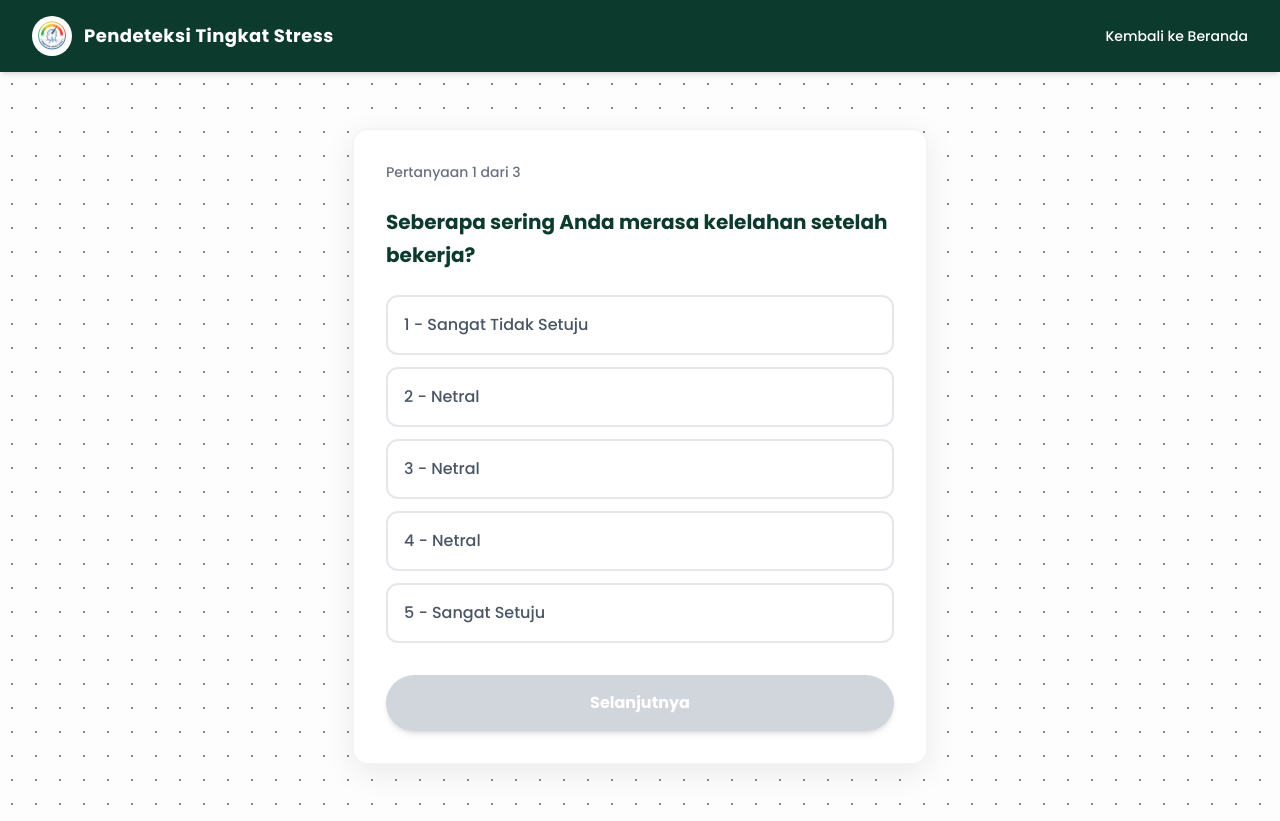
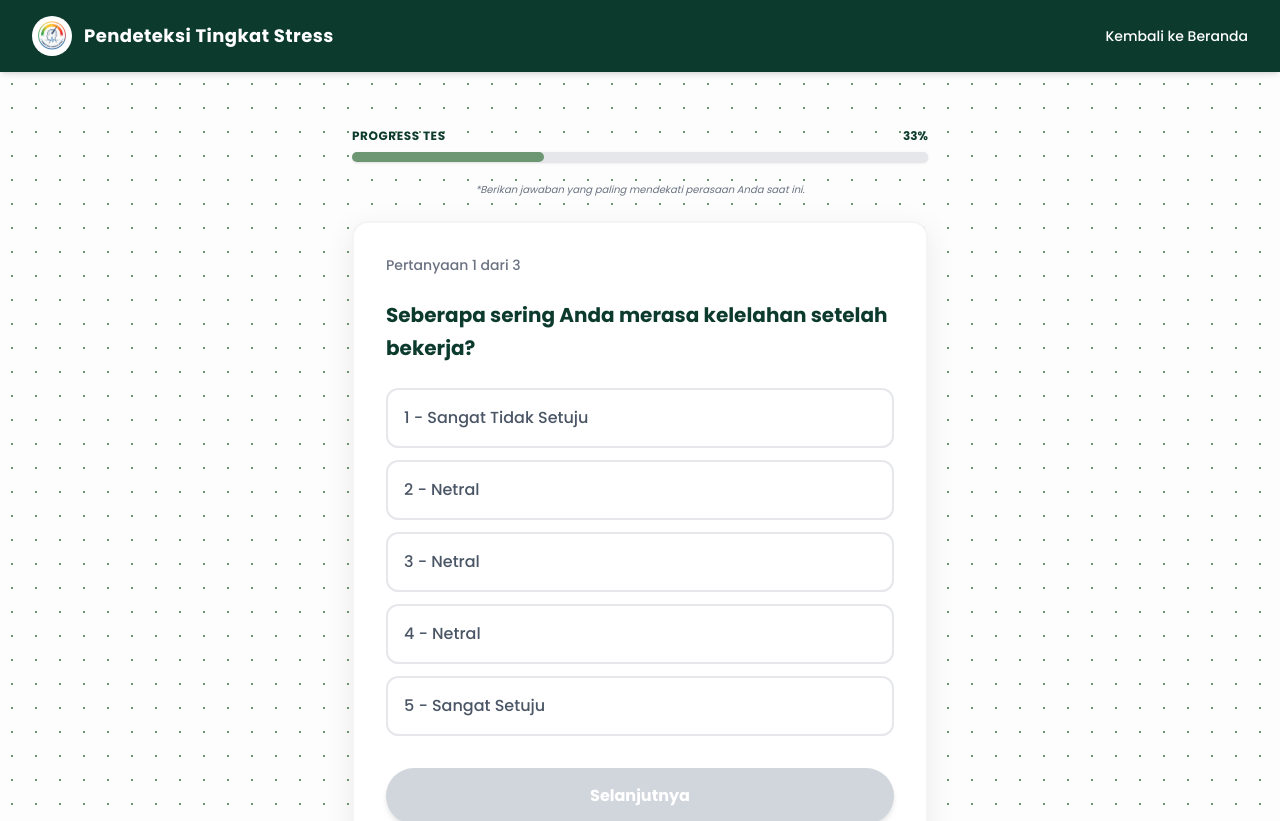
Before and after one commit to Fathurramz/Pemodelan-Sistem-Pakar-Identifikasi-Tingkat-Stres-Karyawan, a React (Vite) app in the folder client/: page /assessment in a window 1280 px wide. Shown: the top 821 px of the page. Built offline with nearby package versions, Linux system fonts and the light colour scheme.

Commit message:
add progres bar container

```diff
--- a/client/src/pages/Assessment.jsx
+++ b/client/src/pages/Assessment.jsx
@@ -1,12 +1,15 @@
-import { useState } from 'react';
-import { useNavigate, Link } from 'react-router-dom';
+import { useState } from "react";
+import { useNavigate, Link } from "react-router-dom";
 import logoAplikasi from "../assets/logo-capstone.svg";
 import { FaEnvelope, FaGithub } from "react-icons/fa";
 
 // Mock Data Pertanyaan dummy
 const questions = [
   { id: 1, text: "Seberapa sering Anda merasa kelelahan setelah bekerja?" },
-  { id: 2, text: "Apakah Anda sulit berkonsentrasi pada tugas akhir-akhir ini?" },
+  {
+    id: 2,
+    text: "Apakah Anda sulit berkonsentrasi pada tugas akhir-akhir ini?",
+  },
   { id: 3, text: "Seberapa sering Anda merasa cemas terkait pekerjaan?" },
 ];
 
@@ -24,13 +27,12 @@ const Assessment = () => {
       setCurrentQuestion(currentQuestion + 1);
     } else {
       console.log("Kirim data ke backend:", answers);
-      navigate('/dashboard');
+      navigate("/dashboard");
     }
   };
 
   return (
     <div className="min-h-screen flex flex-col font-sans bg-pattern-dots">
-
       {/* Header */}
       <nav className="fixed top-0 w-full z-50 bg-[#0C3B2E] text-white px-8 py-4 flex justify-between items-center shadow-md">
         <div className="flex items-center gap-3">
@@ -43,13 +45,39 @@ const Assessment = () => {
             Pendeteksi Tingkat Stress
           </h1>
         </div>
-        <Link to="/" className="text-sm hover:text-[#BB8A52] transition-colors font-medium">
+        <Link
+          to="/"
+          className="text-sm hover:text-[#BB8A52] transition-colors font-medium"
+        >
           Kembali ke Beranda
         </Link>
       </nav>
 
       {/* Main Content (Kuesioner) */}
-      <main className="pt-32 pb-16 px-4 flex justify-center flex-grow items-center">
+      <main className="pt-32 pb-16 px-4 flex flex-col justify-center flex-grow items-center">
+        {/* Progress Bar Container */}
+        <div className="max-w-xl w-full mb-6">
+          <div className="flex justify-between items-end mb-2">
+            <span className="text-xs font-bold text-[#0C3B2E] uppercase tracking-wider">
+              Progress Tes
+            </span>
+            <span className="text-xs font-bold text-[#0C3B2E]">
+              {Math.round(((currentQuestion + 1) / questions.length) * 100)}%
+            </span>
+          </div>
+          <div className="w-full bg-gray-200 rounded-full h-2.5 shadow-sm">
+            <div
+              className="bg-[#6D9773] h-2.5 rounded-full transition-all duration-500 ease-out"
+              style={{
+                width: `${((currentQuestion + 1) / questions.length) * 100}%`,
+              }}
+            ></div>
+          </div>
+
+          <p className="text-[10px] text-gray-500 mt-5 italic text-center">
+            *Berikan jawaban yang paling mendekati perasaan Anda saat ini.
+          </p>
+        </div>
         <div className="bg-white p-8 rounded-2xl shadow-[0_8px_30px_rgb(0,0,0,0.08)] max-w-xl w-full border-2 border-gray-100">
           <div className="mb-6 text-sm text-gray-500 font-medium">
             Pertanyaan {currentQuestion + 1} dari {questions.length}
@@ -67,11 +95,16 @@ const Assessment = () => {
                 onClick={() => handleAnswer(score)}
                 className={`p-4 rounded-xl border-2 transition-all text-left font-medium ${
                   answers[currentQuestion] === score
-                    ? 'border-[#6D9773] bg-[#f0f9f1] text-[#0C3B2E]'
-                    : 'border-gray-200 hover:border-[#6D9773] text-gray-600'
+                    ? "border-[#6D9773] bg-[#f0f9f1] text-[#0C3B2E]"
+                    : "border-gray-200 hover:border-[#6D9773] text-gray-600"
                 }`}
               >
-                {score} - {score === 1 ? 'Sangat Tidak Setuju' : score === 5 ? 'Sangat Setuju' : 'Netral'}
+                {score} -{" "}
+                {score === 1
+                  ? "Sangat Tidak Setuju"
+                  : score === 5
+                    ? "Sangat Setuju"
+                    : "Netral"}
               </button>
             ))}
           </div>
@@ -81,7 +114,9 @@ const Assessment = () => {
             disabled={!answers[currentQuestion]}
             className="w-full bg-[#6D9773] text-white py-4 rounded-full font-bold hover:bg-[#0C3B2E] disabled:bg-gray-300 disabled:cursor-not-allowed transition-colors shadow-md"
           >
-            {currentQuestion === questions.length - 1 ? "Selesai & Analisis" : "Selanjutnya"}
+            {currentQuestion === questions.length - 1
+              ? "Selesai & Analisis"
+              : "Selanjutnya"}
           </button>
         </div>
       </main>
@@ -91,7 +126,6 @@ const Assessment = () => {
         <div className="max-w-7xl mx-auto">
           <h2 className="text-2xl font-bold mb-8">About Us</h2>
           <div className="grid grid-cols-1 md:grid-cols-2 gap-8 mb-8">
-
             <div>
               <div className="flex items-center gap-3 mb-4">
                 <img
@@ -149,7 +183,6 @@ const Assessment = () => {
           </p>
         </div>
       </footer>
-
     </div>
   );
 };
```
